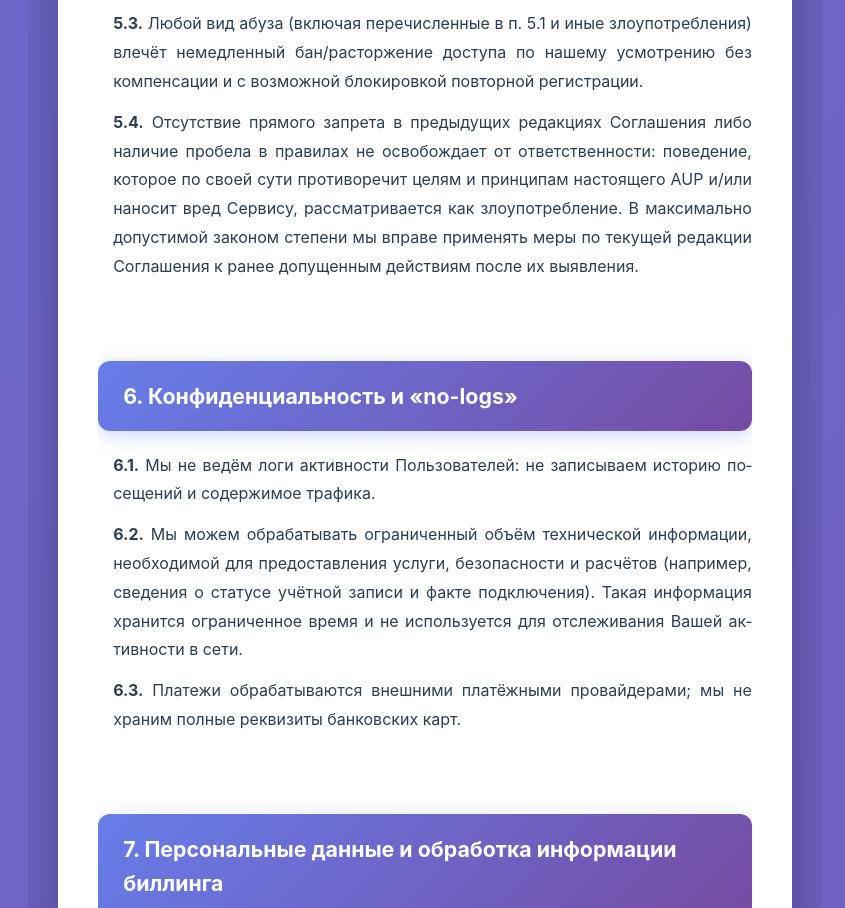
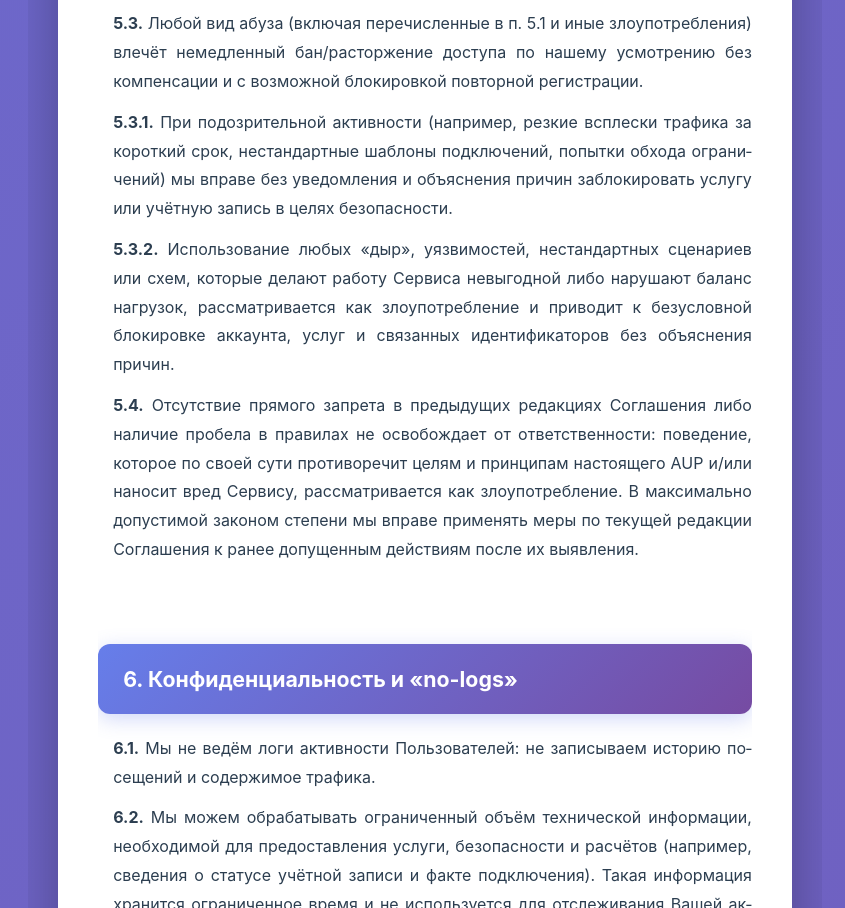
Before and after one commit to mwdevpy/mwrules, a plain HTML site: page index.html in a window 1280 px wide. Shown: the part 7389-8297 px from the top of the page, without its empty margins (215-1060 px from the left). Drawn offline with Linux system fonts and the light colour scheme.

Commit message:
Update index.html

```diff
--- a/index.html
+++ b/index.html
@@ -951,6 +951,8 @@
             <p><strong>5.1.1.</strong> Попытки обойти лимиты устройств, сессий или подключений (включая использование дополнительных клиентов, виртуализацию, шэрующие сервисы, реселлинг, туннелирование через сторонние аккаунты) ведут к моментальной блокировке услуги и учётной записи без возможности восстановления.</p>
             <p><strong>5.2.</strong> При признаках нарушения мы вправе ограничить функции, заблокировать узлы/протоколы, приостановить или прекратить доступ.</p>
             <p><strong>5.3.</strong> Любой вид абуза (включая перечисленные в п. 5.1 и иные злоупотребления) влечёт немедленный бан/расторжение доступа по нашему усмотрению без компенсации и с возможной блокировкой повторной регистрации.</p>
+            <p><strong>5.3.1.</strong> При подозрительной активности (например, резкие всплески трафика за короткий срок, нестандартные шаблоны подключений, попытки обхода ограничений) мы вправе без уведомления и объяснения причин заблокировать услугу или учётную запись в целях безопасности.</p>
+            <p><strong>5.3.2.</strong> Использование любых «дыр», уязвимостей, нестандартных сценариев или схем, которые делают работу Сервиса невыгодной либо нарушают баланс нагрузок, рассматривается как злоупотребление и приводит к безусловной блокировке аккаунта, услуг и связанных идентификаторов без объяснения причин.</p>
             <p><strong>5.4.</strong> Отсутствие прямого запрета в предыдущих редакциях Соглашения либо наличие пробела в правилах не освобождает от ответственности: поведение, которое по своей сути противоречит целям и принципам настоящего AUP и/или наносит вред Сервису, рассматривается как злоупотребление. В максимально допустимой законом степени мы вправе применять меры по текущей редакции Соглашения к ранее допущенным действиям после их выявления.</p>
         </div>
     </div>
```
